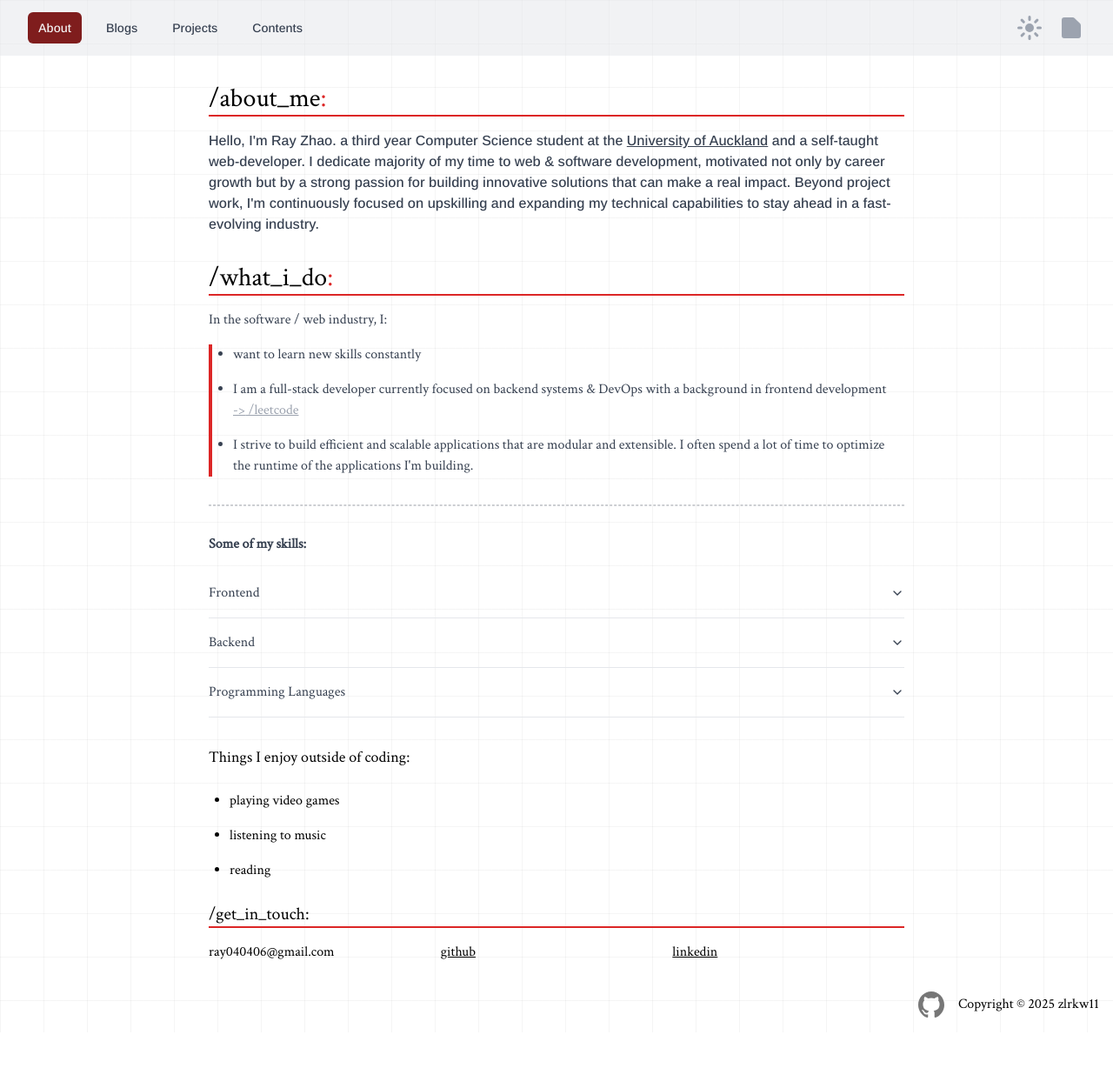
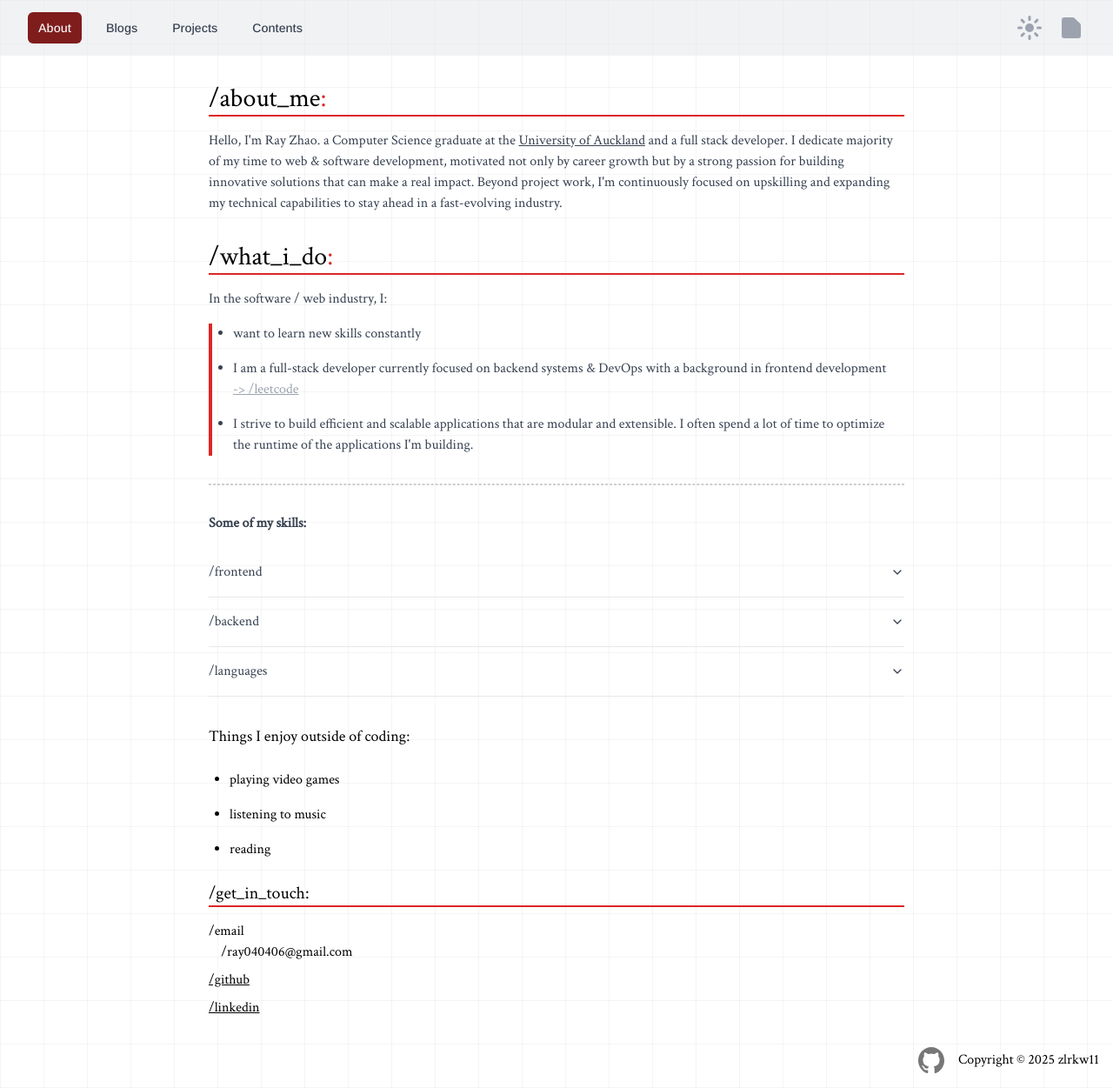
Before and after one commit to zlrkw11/zl-v2, a Next.js app: page / in a window 1280 px wide. Shown: the whole page at 87% size. Before the commit the page ends 1187 px from the top, so only its background shows below. Built offline with nearby package versions, Linux system fonts and the light colour scheme.

Commit message:
fix: global css import

```diff
--- a/app/page.tsx
+++ b/app/page.tsx
@@ -4,9 +4,9 @@ import Image from "next/image";
 import Link from "next/link";
 import { Arimo } from "next/font/google";
 import Nav from "./components/nav";
-import "../app/globals.css";
 import me from "../public/assets/1745399851673.jpeg";
 import { motion } from "motion/react";
+import "./globals.css";
 import {
   Accordion,
   AccordionContent,
@@ -48,21 +48,19 @@ const About = () => {
             </p>
           </div> */}
           <div>
-            <p
-              className={`${ArimoFont.className} text-gray-700 dark:text-gray-300`}
-            >
-              Hello, I'm Ray Zhao. a third year Computer Science student at the{" "}
+            <p className={`text-gray-700 dark:text-gray-300`}>
+              Hello, I'm Ray Zhao. a Computer Science graduate at the{" "}
               <Link href="https://www.auckland.ac.nz/en.html">
                 <span className="underline hover:text-gray-400">
                   University of Auckland
                 </span>
               </Link>{" "}
-              and a self-taught web-developer. I dedicate majority of my time to{" "}
-              web & software development, motivated not only by career growth
-              but by a strong passion for building innovative solutions that can
-              make a real impact. Beyond project work, I'm continuously focused
-              on upskilling and expanding my technical capabilities to stay
-              ahead in a fast-evolving industry.
+              and a full stack developer. I dedicate majority of my time to web
+              & software development, motivated not only by career growth but by
+              a strong passion for building innovative solutions that can make a
+              real impact. Beyond project work, I'm continuously focused on
+              upskilling and expanding my technical capabilities to stay ahead
+              in a fast-evolving industry.
             </p>
           </div>
         </div>
@@ -100,7 +98,7 @@ const About = () => {
               <p className="font-bold">Some of my skills:</p>
               <Accordion type="single" collapsible className="w-full">
                 <AccordionItem value="item-1">
-                  <AccordionTrigger>Frontend</AccordionTrigger>
+                  <AccordionTrigger>/frontend</AccordionTrigger>
                   <AccordionContent>
                     <li>React</li>
                     <li>Next.js</li>
@@ -110,14 +108,14 @@ const About = () => {
                   </AccordionContent>
                 </AccordionItem>
                 <AccordionItem value="item-2">
-                  <AccordionTrigger>Backend</AccordionTrigger>
+                  <AccordionTrigger>/backend</AccordionTrigger>
                   <AccordionContent>
                     <li>Express.js</li>
                     <li>TSOA (Typescript Open API)</li>
                   </AccordionContent>
                 </AccordionItem>
                 <AccordionItem value="item-3">
-                  <AccordionTrigger>Programming Languages</AccordionTrigger>
+                  <AccordionTrigger>/languages</AccordionTrigger>
                   <AccordionContent>
                     <li>Typescript</li>
                     <li>Javascript</li>
@@ -149,15 +147,17 @@ const About = () => {
             >
               /get_in_touch:
             </h1>
-            <div className="grid grid-cols-3">
-              <p className="col-span-1">ray040406@gmail.com</p>
+            <div className="flex flex-col gap-2">
+              <p className="col-span-1">
+                /email<br></br>&nbsp;&nbsp;&nbsp;&nbsp;/ray040406@gmail.com
+              </p>
               <p className="col-span-1">
                 <Link
                   className="underline"
                   href={"https://github.com/zlrkw11"}
                   target="_blank"
                 >
-                  github
+                  /github
                 </Link>
               </p>
               <p className="col-span-1">
@@ -166,7 +166,7 @@ const About = () => {
                   href={"https://www.linkedin.com/in/ray-zhao-kaede11/"}
                   target="_blank"
                 >
-                  linkedin
+                  /linkedin
                 </Link>
               </p>
             </div>
--- /dev/null
+++ b/global.d.ts
@@ -0,0 +1,5 @@
+declare module "*.css" {
+  // You can leave the body empty, or add a simple export if you expect
+  // to import class names (e.g., if you were using CSS Modules).
+  // For global CSS, leaving it empty is often enough.
+}
--- a/tsconfig.json
+++ b/tsconfig.json
@@ -22,6 +22,6 @@
       "@/*": ["./*"]
     }
   },
-  "include": ["next-env.d.ts", "**/*.ts", "**/*.tsx", ".next/types/**/*.ts"],
+  "include": ["next-env.d.ts", "**/*.ts", "**/*.tsx", ".next/types/**/*.ts", "**/*.js", "**/*.jsx", "**/*.d.ts"],
   "exclude": ["node_modules"]
 }
```
